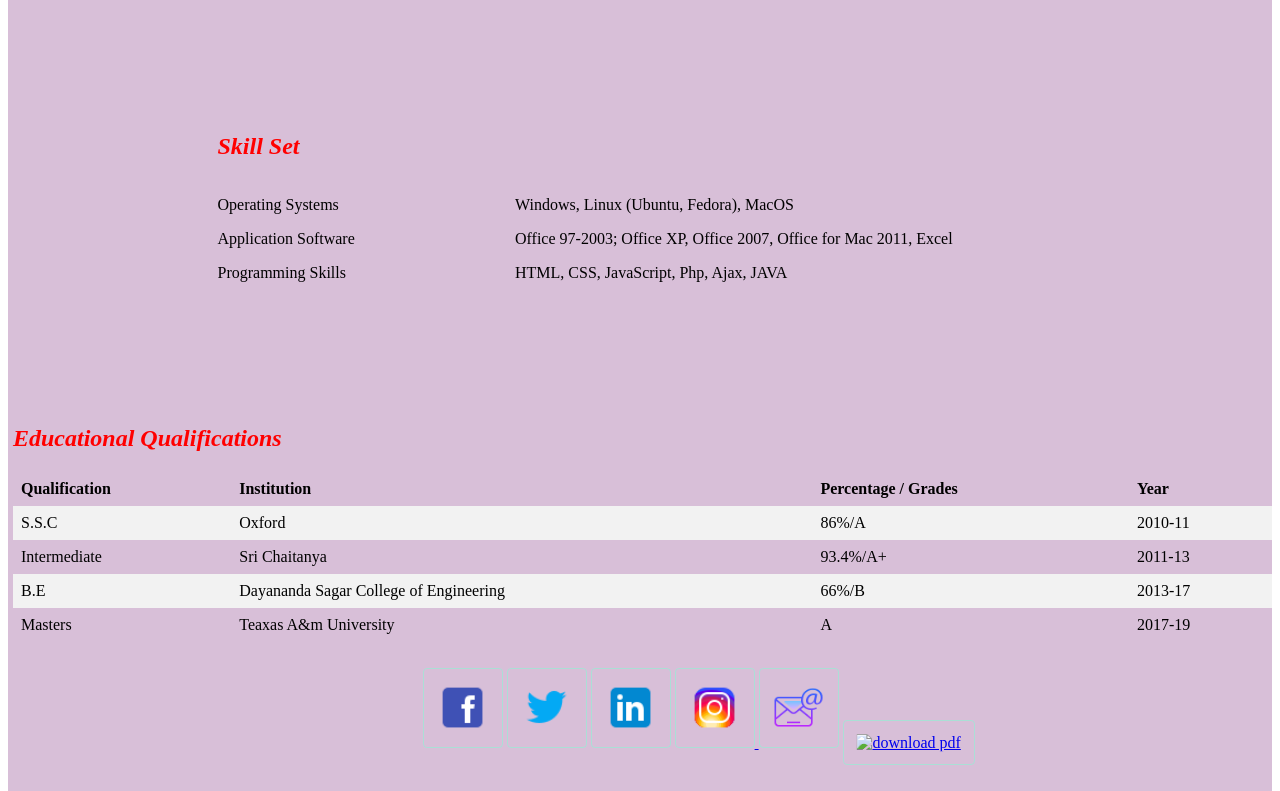
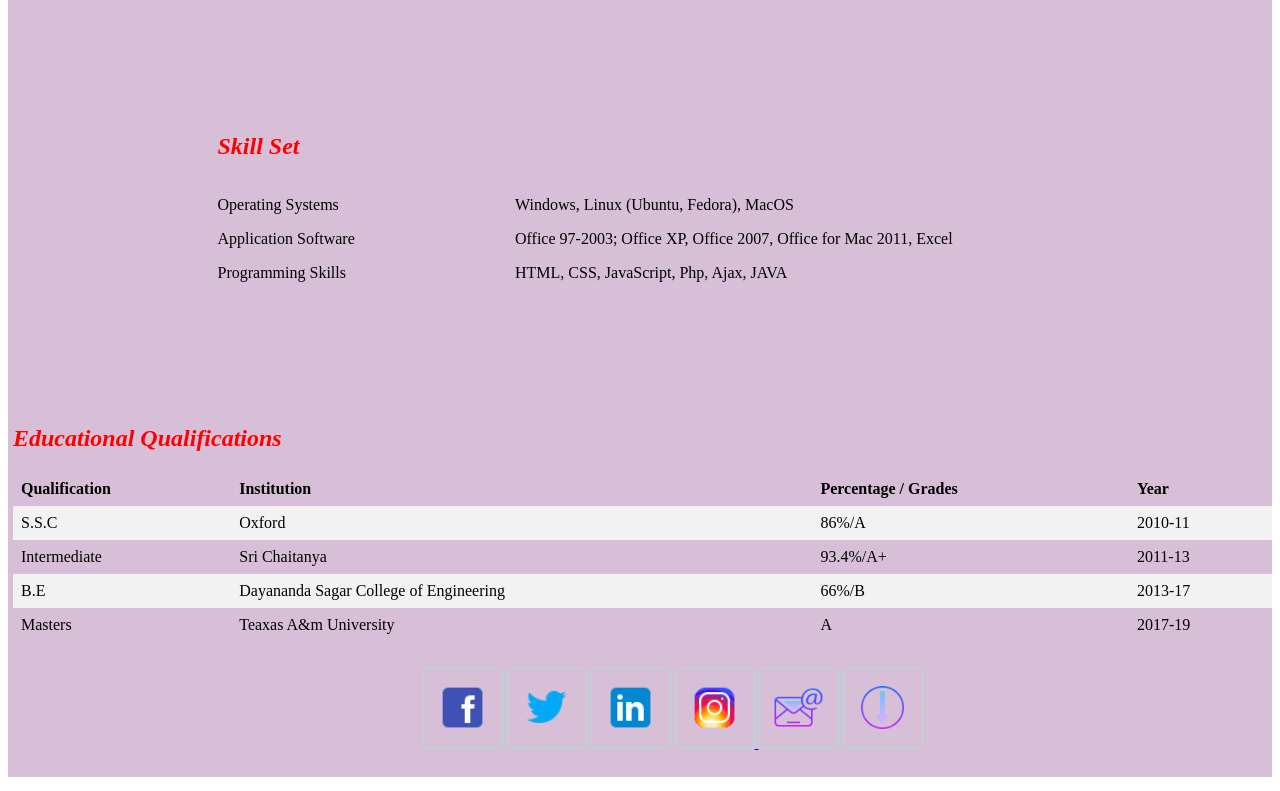
Before and after one commit to harshakallam/harshakallam.github.io, a plain HTML site: page index.html in a window 1280 px wide. Shown: the part 1284-2075 px from the top of the page. Drawn offline with Linux system fonts and the light colour scheme.

Commit message:
Update index.html

```diff
--- a/index.html
+++ b/index.html
@@ -159,7 +159,7 @@
           <img src="./myimgs/insta.png" alt=Instagram</a>
         <a href="mailto:harsha_vardhan_reddy.kallam@students.tamuk.edu" target="_blank"><img src=./myimgs/mail.png alt=Email></a>
         <a href="myimgs/Resume.doc" download>
-          <img src="download.png" alt="download pdf">
+          <img src="myimgs/download.png" alt="download pdf">
         </a>
 
       </div>
```
